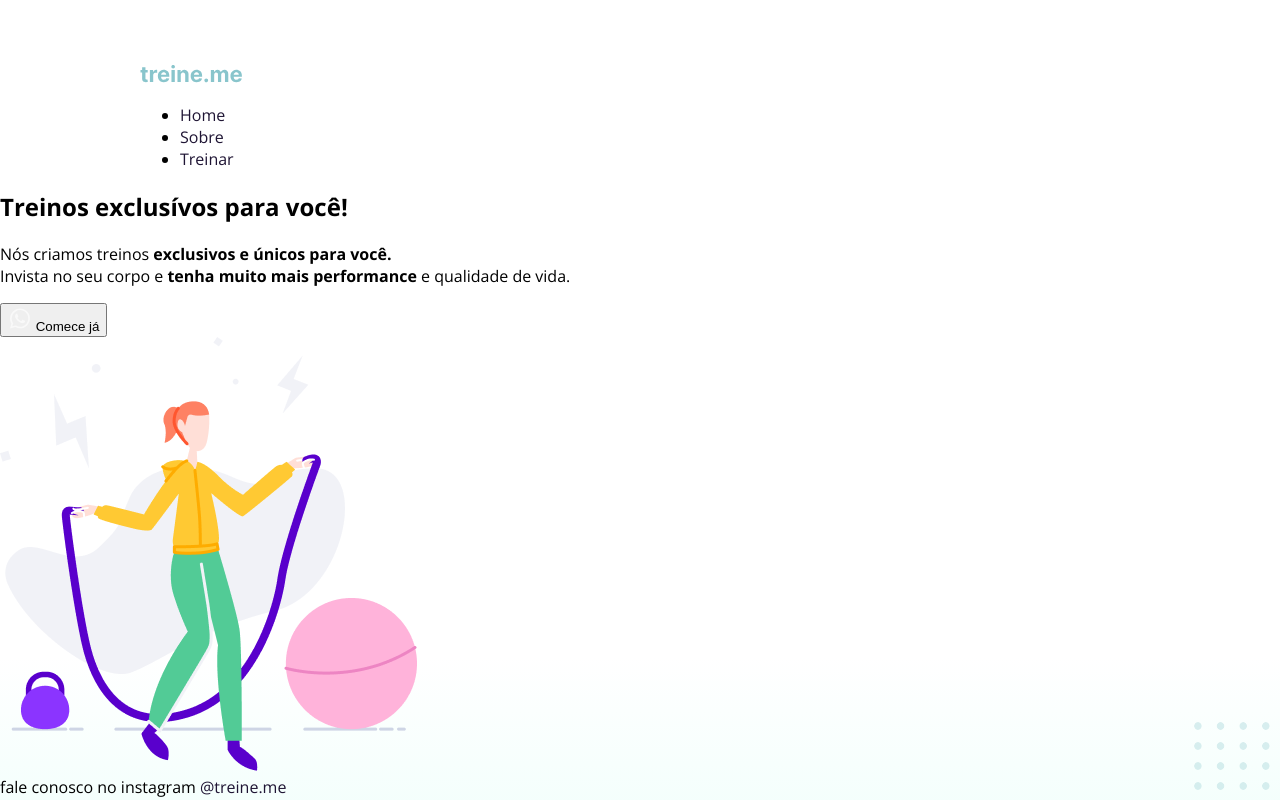
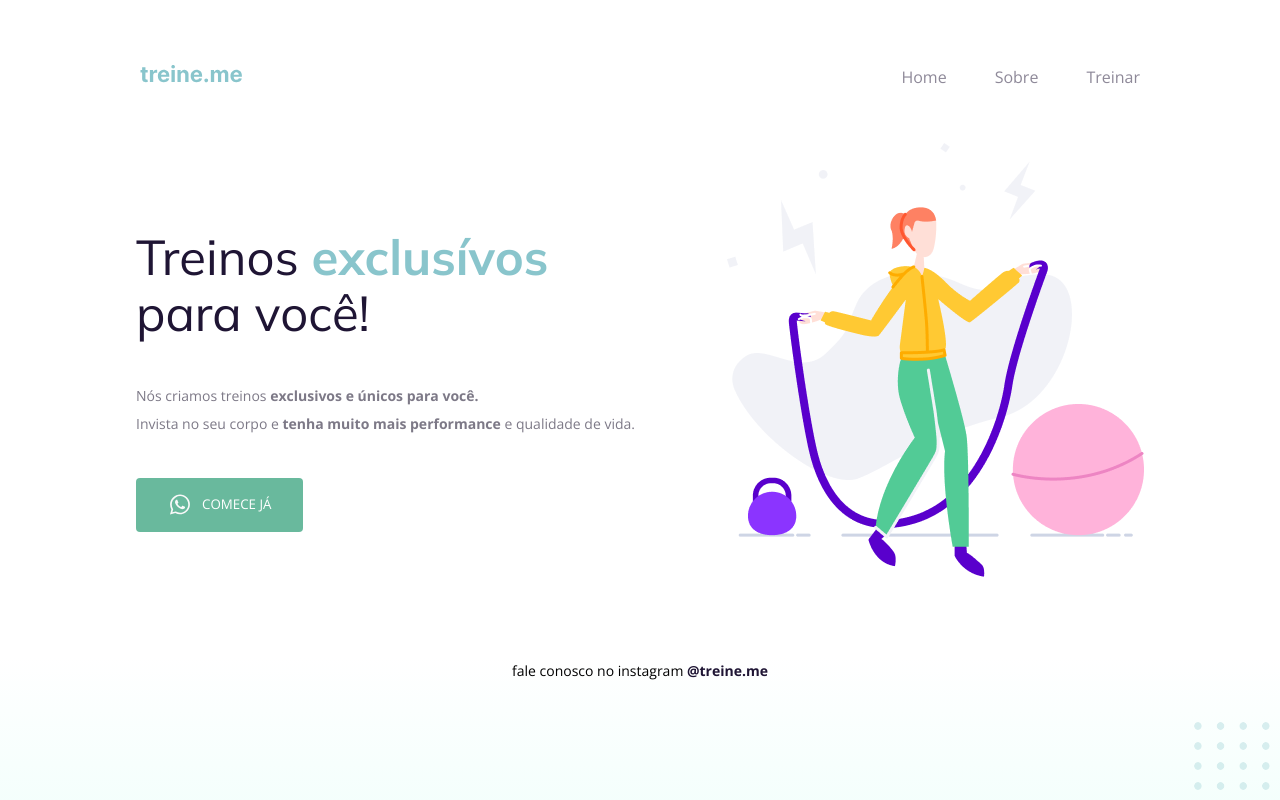
Before and after one commit to bpinheiro8/desafioFase02Acessibilidade-Explorer, a plain HTML site: page index.html in a window 1280 px wide. Drawn offline with nearby package versions, Linux system fonts and the light colour scheme.

Commit message:
adjustment file style

```diff
--- a/style.css
+++ b/style.css
@@ -1,10 +1,7 @@
 body {
   margin: 0;
-
   font-family: "Open Sans", sans-serif;
-
   background: linear-gradient(180deg, rgb(227, 255, 248, 0) 82.08%, rgb(227, 255, 248, 0.38) 100%);
-
   min-height: 100vh;
 }
 
@@ -14,15 +11,14 @@ body {
   padding-top: 65px;
 }
 
-.nav {
+nav {
   display: flex;
   justify-content: space-between;
   align-items: center;
-
   margin-bottom: 55px;
 }
 
-.list {
+ul {
   display: flex;
   gap: 48px;
   list-style: none;
@@ -35,83 +31,72 @@ a {
   text-decoration: none;
 }
 
-.list .item a {
-    opacity: 0.5;
+ul li a {
+  opacity: 0.5;
 }
 
-.list .item a:hover {
+ul li a:hover {
   font-weight: bold;
   opacity: 1;
 }
 
-.list,
-.title {
+h1 {
   font-family: "Mulish", sans-serif;
-}
-
-.main {
-  display: flex;
-  align-items: center;
-  justify-content: space-between;
-}
-
-.title {
   font-size: 49px;
   line-height: 56px;
   color: #1f1534;
-
   font-weight: normal;
-
   width: 490px;
 }
 
-.title span {
+h1 span {
   color: #89c5cc;
   font-weight: bold;
 }
 
-.subtitle {
+main {
+  display: flex;
+  align-items: center;
+  justify-content: space-between;
+  width: 1008px;
+  margin: auto;
+}
+
+section p {
   font-size: 14px;
   line-height: 28px;
   color: #7d7987;
-
   margin: 40px 0;
 }
 
-.button {
+button {
   color: white;
   text-transform: uppercase;
   font-family: "Open Sans", sans-serif;
-
-  background: #69B99D;
+  background: #69b99d;
   border: 0;
   padding: 14px 32px 15px;
-
   display: flex;
   align-items: center;
   justify-content: center;
   gap: 10px;
-
   border-radius: 4px;
-
   cursor: pointer;
 }
 
-.footer {
+footer {
   font-size: 14px;
   line-height: 28px;
-
   text-align: center;
-
   margin-top: 80px;
 }
 
-.footer a {
+footer a {
   font-weight: bold;
 }
 
 #balls {
-    position: fixed;
-    bottom: 0;
-    right: 0;
+  position: fixed;
+  bottom: 0;
+  right: 0;
 }
```
